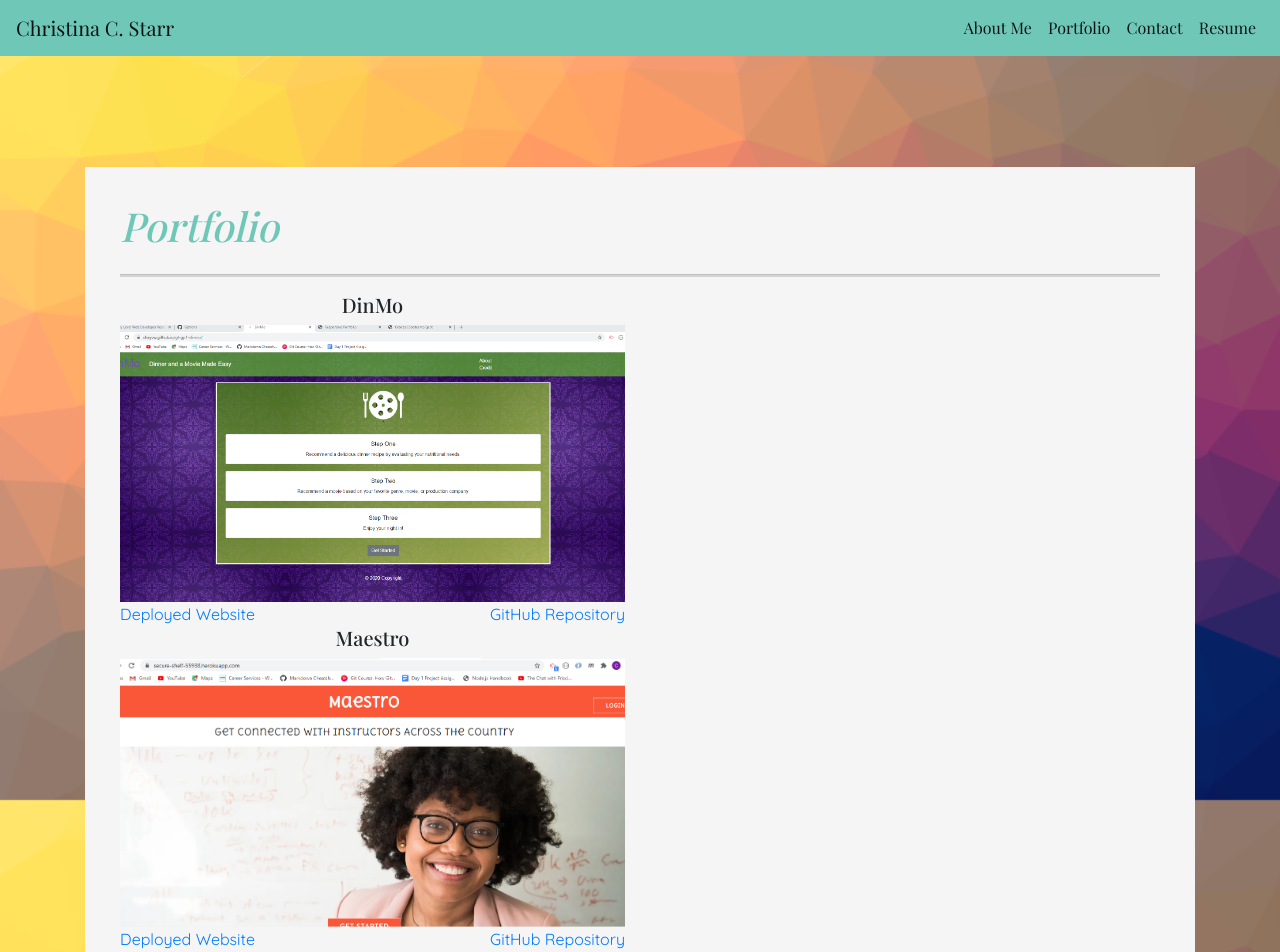
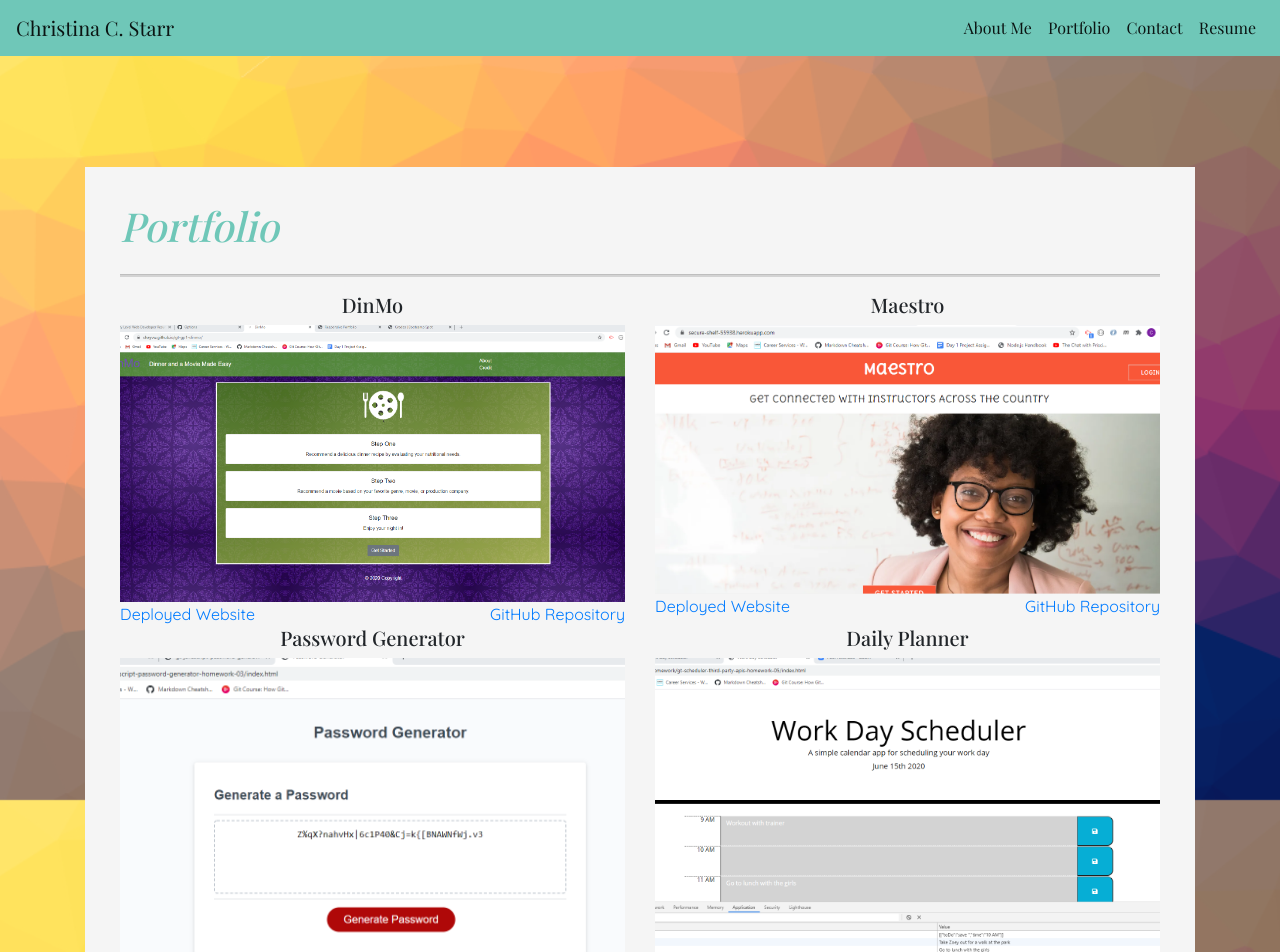
Before and after one commit to ChristinaStarr19/react-portfolio, a React (Create React App) app in the folder client/: page /portfolio in a window 1280 px wide. Shown: the top 952 px of the page. Built offline with nearby package versions, Linux system fonts and the light colour scheme; a web font is replaced by a local one.

Commit message:
changed styling on div for project component

```diff
--- a/client/src/components/Project.jsx
+++ b/client/src/components/Project.jsx
@@ -6,17 +6,17 @@ const styles = {
 
 const Project = (props) => {
     return (
-        <div>
+        <div className="col-sm-12 col-md-6 col-lg-12 col-xl-6" style={styles.figure}>
 
 
               {/* DinMo Project 1 */}
-              <figure className="col-sm-12 col-md-6 col-lg-12 col-xl-6" style={styles.figure}>
+              {/* <figure className="col-sm-12 col-md-6 col-lg-12 col-xl-6" style={styles.figure}> */}
                 <h5 className="project-title">{props.title}</h5>
                 <img className="img-fluid" src={props.image} alt={props.title}/>
                 <a  className="centered-link left-float" target="_blank" rel="noopener noreferrer" href={props.deployedlink}>Deployed Website</a>
 
                 <a className="centered-link right-float" target="_blank" rel="noopener noreferrer" href={props.githublink}>GitHub Repository</a>
-              </figure>
+
               </div>
     );
 };
```
